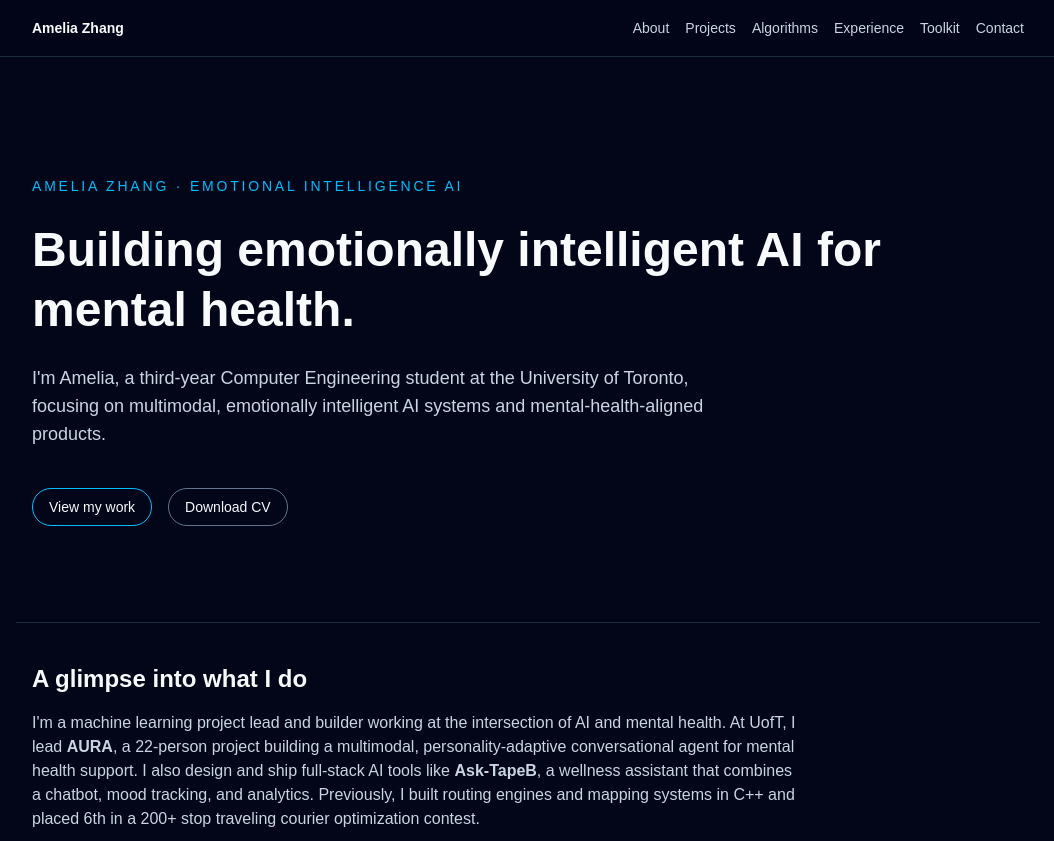
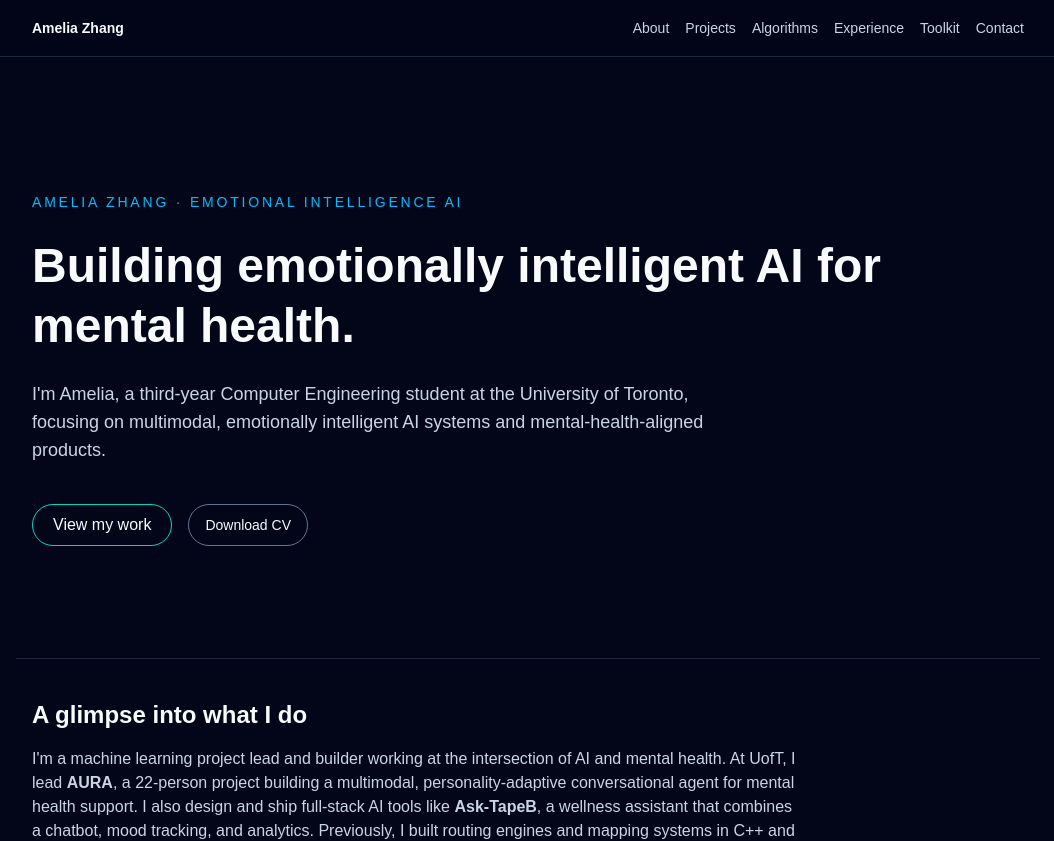
Before and after one commit to nightvoyager111/personal-site, a Next.js app: page / in a window 1280 px wide. Shown: the top 841 px of the page, without its empty margins (112-1166 px from the left). Built offline with nearby package versions, Linux system fonts and the light colour scheme.

Commit message:
Color changing

```diff
--- a/src/app/page.tsx
+++ b/src/app/page.tsx
@@ -13,10 +13,10 @@ export default function HomePage() {
         {/* 1. Hero Section */}
         <motion.section
           id="hero"
-          className="max-w-5xl mx-auto px-4 py-16 lg:py-24 flex flex-col gap-6"
-          initial={{ opacity: 0, y: 20 }}
+          className="max-w-5xl mx-auto px-4 py-16 lg:py-28 flex flex-col gap-6"
+          initial={{ opacity: 0, y: 15 }}
           animate={{ opacity: 1, y: 0 }}
-          transition={{ duration: 0.6 }}
+          transition={{ duration: 0.8, ease: "easeInOut" }}
         >
           <p className="text-sm font-medium text-sky-400 uppercase tracking-[0.2em]">
             Amelia Zhang · Emotional Intelligence AI
@@ -35,7 +35,7 @@ export default function HomePage() {
           <div className="flex gap-4 mt-4">
             <a
               href="#projects"
-              className="inline-flex items-center rounded-full border border-sky-400 px-4 py-2 text-sm font-medium hover:bg-sky-400 hover:text-slate-950 transition"
+              className="inline-flex items-center rounded-full border border-teal-400 px-5 py-2 text-base font-medium hover:bg-teal-400 hover:text-zinc-950 transition-all"
             >
               View my work
             </a>
```
